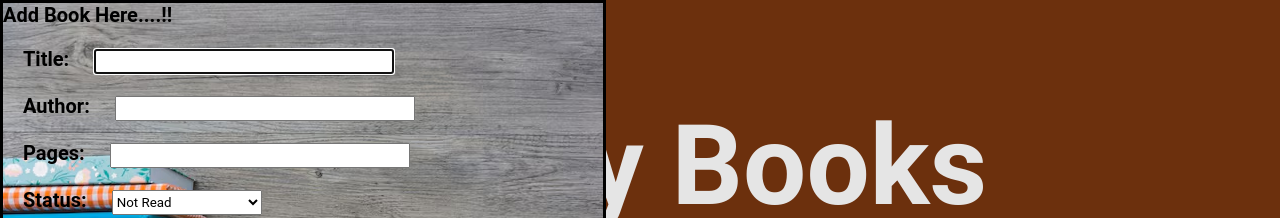
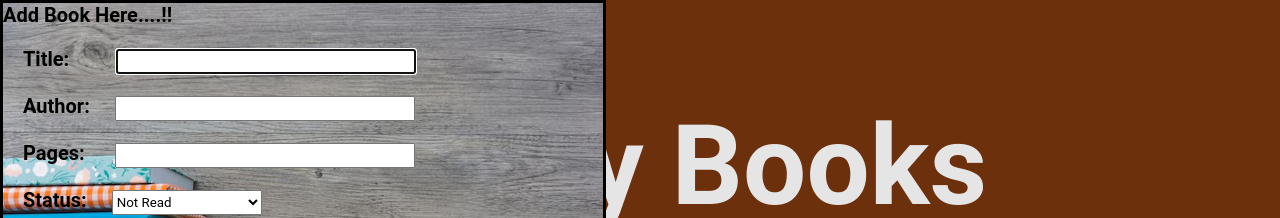
Before and after one commit to Anita-Kumari1987/My-Library, a plain HTML site: page index.html in a window 1280 px wide. Both pictures are taken after a click on the button "Add New Book". Shown: the top 218 px of the page. Drawn offline with Linux system fonts and the light colour scheme.

Commit message:
Changed css

```diff
--- a/style.css
+++ b/style.css
@@ -78,6 +78,12 @@ input{
   height: 25px;
   margin-left: 20px;
 }
+input#title{
+  margin-left: 42px;
+}
+#pageCount{
+  margin-left: 25px;
+}
 #status{
   width: 150px;
   height: 25px;
```
